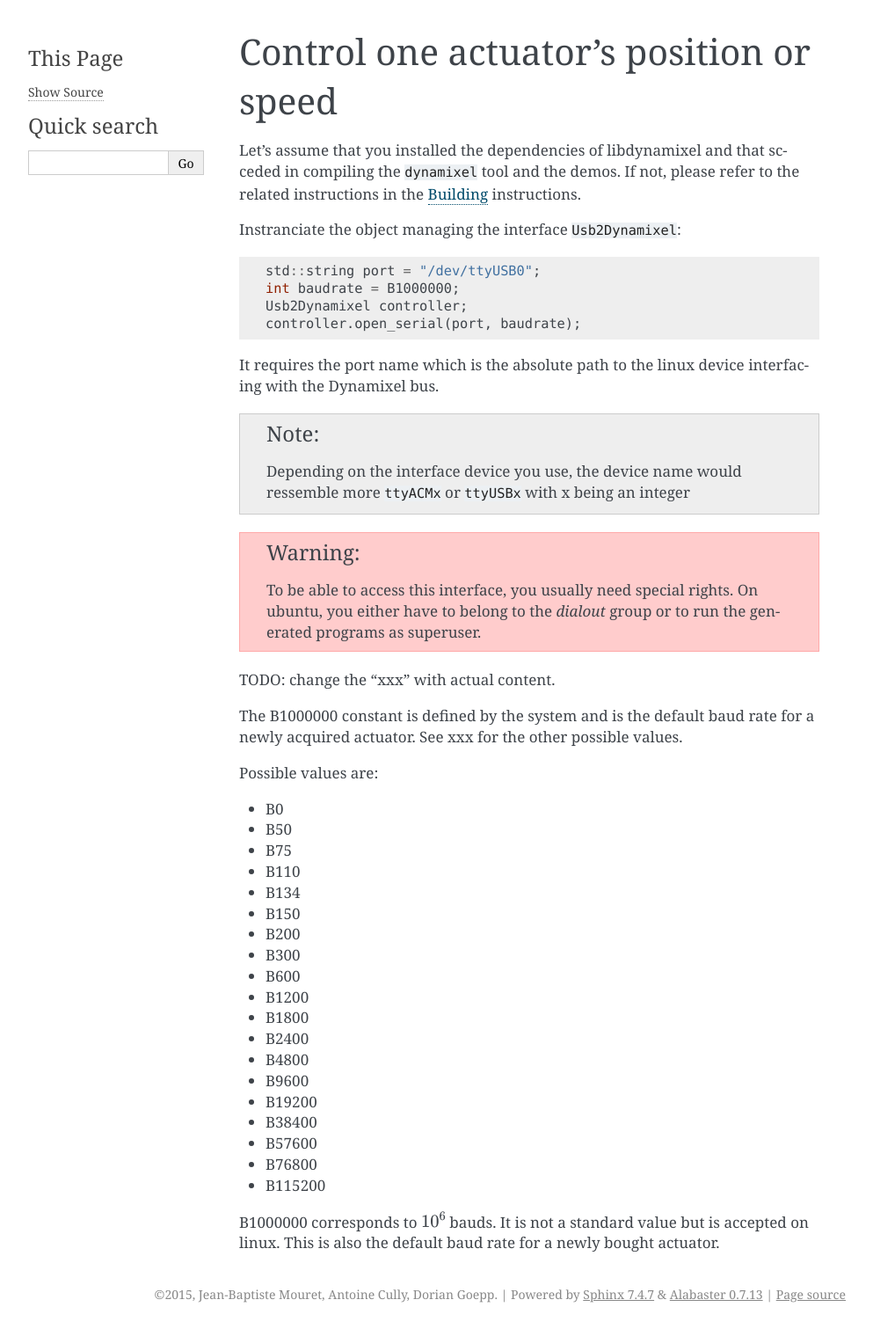
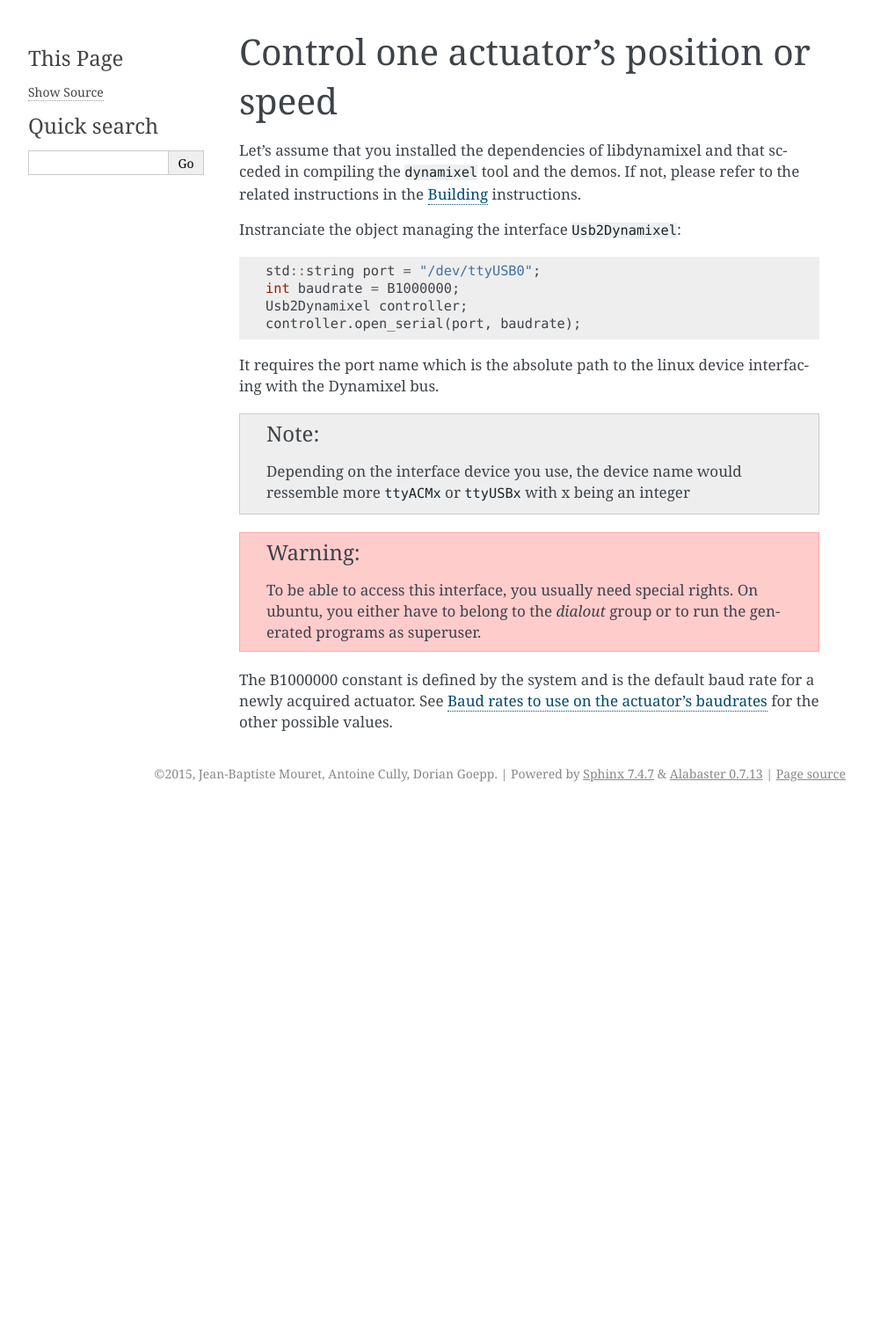
Before and after one commit to resibots/libdynamixel, a Sphinx documentation site: the page built from doc/tutorials/motor_control.rst, in a window 1280 px wide. Shown: the whole page at 88% size, without its empty margins (148-1141 px from the left). Built offline with Sphinx 7.4.7, drawn with Linux system fonts in a browser that asks for light colours; after the commit the page ends 919 px from its top, so only the background shows below that.

Commit message:
move information about baud rates to the reference

```diff
--- a/doc/index.rst
+++ b/doc/index.rst
@@ -60,6 +60,7 @@ Contents
   :maxdepth: 2
 
   tutorials/index
+  reference/index
 
 Indices and tables
 ==================
--- a/doc/tutorials/motor_control.rst
+++ b/doc/tutorials/motor_control.rst
@@ -22,30 +22,4 @@ It requires the port name which is the absolute path to the linux device interfa
 
     To be able to access this interface, you usually need special rights. On ubuntu, you either have to belong to the *dialout* group or to run the generated programs as superuser.
 
-TODO: change the "xxx" with actual content.
-
-The B1000000 constant is defined by the system and is the default baud rate for a newly acquired actuator. See xxx for the other possible values.
-
-Possible values are:
-
-- B0
-- B50
-- B75
-- B110
-- B134
-- B150
-- B200
-- B300
-- B600
-- B1200
-- B1800
-- B2400
-- B4800
-- B9600
-- B19200
-- B38400
-- B57600
-- B76800
-- B115200
-
-B1000000 corresponds to :math:`10^6` bauds. It is not a standard value but is accepted on linux. This is also the default baud rate for a newly bought actuator.
+The B1000000 constant is defined by the system and is the default baud rate for a newly acquired actuator. See :doc:`/reference/baudrates` for the other possible values.
```
Also changed, not shown: doc/reference/baudrates.rst (added, +28 -0 lines), doc/reference/index.rst (added, +7 -0 lines).
